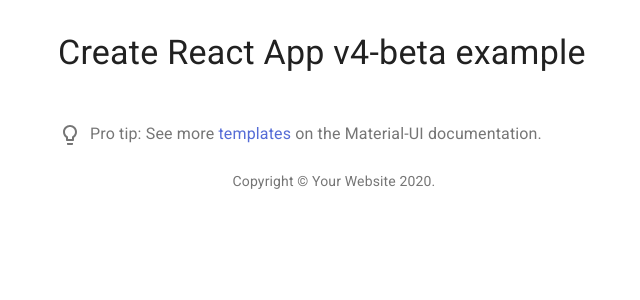
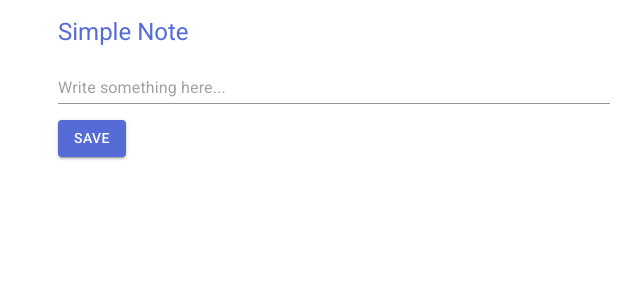
Before and after one commit to ncarchedi/simple-note, a React (Create React App) app: page / in a window 1280 px wide. Shown: the top 300 px of the page, without its empty margins (306-946 px from the left). Built offline with nearby package versions, Linux system fonts and the light colour scheme.

Commit message:
first pass is cool

```diff
--- a/src/App.js
+++ b/src/App.js
@@ -1,33 +1,79 @@
-import React from 'react';
-import Container from '@material-ui/core/Container';
-import Typography from '@material-ui/core/Typography';
-import Box from '@material-ui/core/Box';
-import Link from '@material-ui/core/Link';
-import ProTip from './ProTip';
+import React, { useState } from "react";
+import { makeStyles } from "@material-ui/core/styles";
+import Container from "@material-ui/core/Container";
+import Typography from "@material-ui/core/Typography";
+import TextField from "@material-ui/core/TextField";
+import Button from "@material-ui/core/Button";
+import List from "@material-ui/core/List";
+import ListItem from "@material-ui/core/ListItem";
+import ListItemText from "@material-ui/core/ListItemText";
+import moment from "moment";
 
-function Copyright() {
-  return (
-    <Typography variant="body2" color="textSecondary" align="center">
-      {'Copyright © '}
-      <Link color="inherit" href="https://material-ui.com/">
-        Your Website
-      </Link>{' '}
-      {new Date().getFullYear()}
-      {'.'}
-    </Typography>
-  );
-}
+const useStyles = makeStyles((theme) => ({
+  container: {
+    marginTop: theme.spacing(2),
+  },
+  form: {
+    margin: theme.spacing(3, 0),
+  },
+  input: {
+    marginBottom: theme.spacing(2),
+  },
+}));
 
 export default function App() {
+  // const dummyData = [
+  //   { timestamp: moment().add(25, "minutes"), text: "This is a test" },
+  //   { timestamp: moment().add(10, "minutes"), text: "This is another test" },
+  //   { timestamp: moment(), text: "This is one more test" },
+  // ];
+  // const [notes, setNotes] = useState(dummyData);
+
+  const classes = useStyles();
+  const [notes, setNotes] = useState([]);
+  const [input, setInput] = useState("");
+
+  const addNote = (newNote) => {
+    setNotes([{ timestamp: moment(), text: newNote }, ...notes]);
+  };
+
+  const handleSaveNote = (e) => {
+    e.preventDefault();
+    setInput("");
+    addNote(input);
+  };
+
+  const handleChangeNote = (e) => {
+    setInput(e.target.value);
+  };
+
   return (
-    <Container maxWidth="sm">
-      <Box my={4}>
-        <Typography variant="h4" component="h1" gutterBottom>
-          Create React App v4-beta example
-        </Typography>
-        <ProTip />
-        <Copyright />
-      </Box>
+    <Container className={classes.container} maxWidth="sm">
+      <Typography variant="h5" component="h1" color="primary">
+        Simple Note
+      </Typography>
+      <form className={classes.form} onSubmit={handleSaveNote}>
+        <TextField
+          className={classes.input}
+          value={input}
+          onChange={handleChangeNote}
+          fullWidth
+          placeholder="Write something here..."
+        />
+        <Button type="submit" variant="contained" color="primary">
+          Save
+        </Button>
+      </form>
+      <List>
+        {notes.map((n) => (
+          <ListItem key={n.timestamp.format("LLL")} disableGutters>
+            <ListItemText
+              primary={n.text}
+              secondary={n.timestamp.format("LLL")}
+            />
+          </ListItem>
+        ))}
+      </List>
     </Container>
   );
 }
```
Also changed, not shown: package.json (+14 -0 lines), 1 other file (tests, documents, lock files or other folders).
